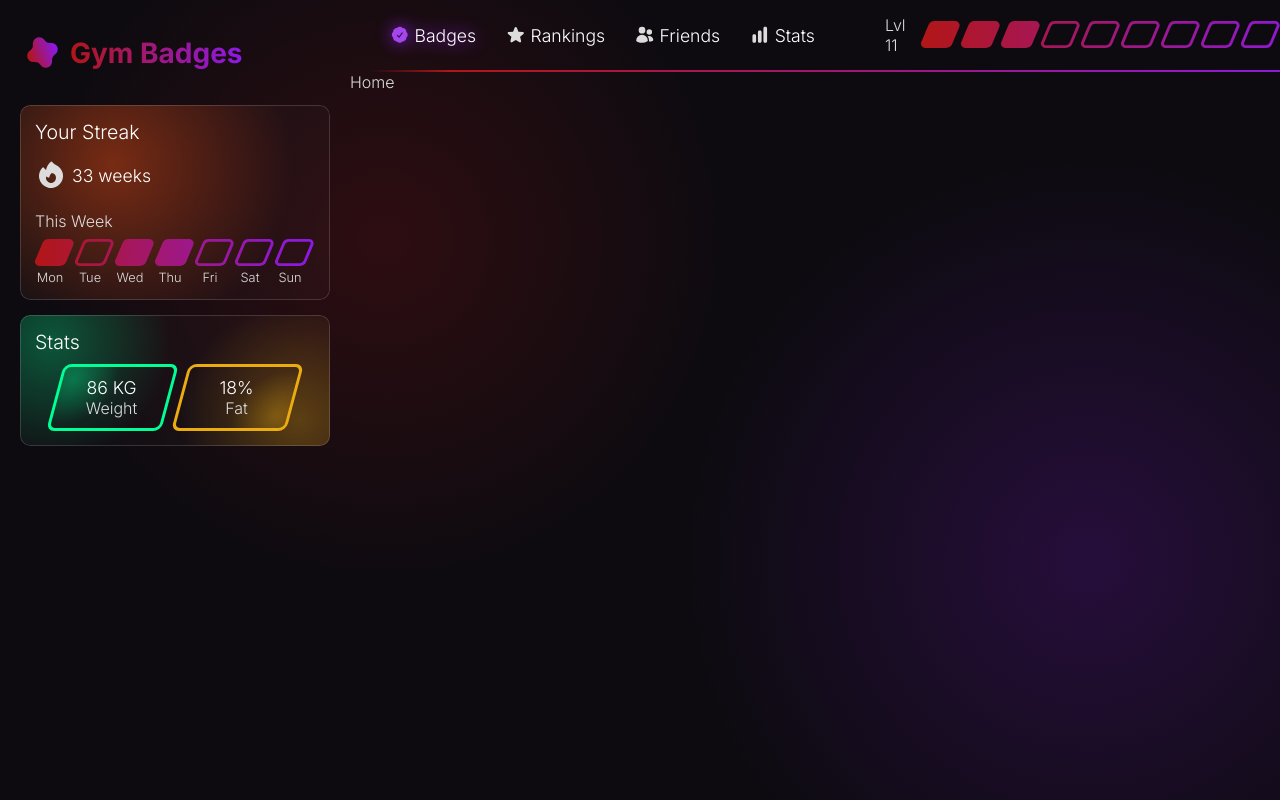
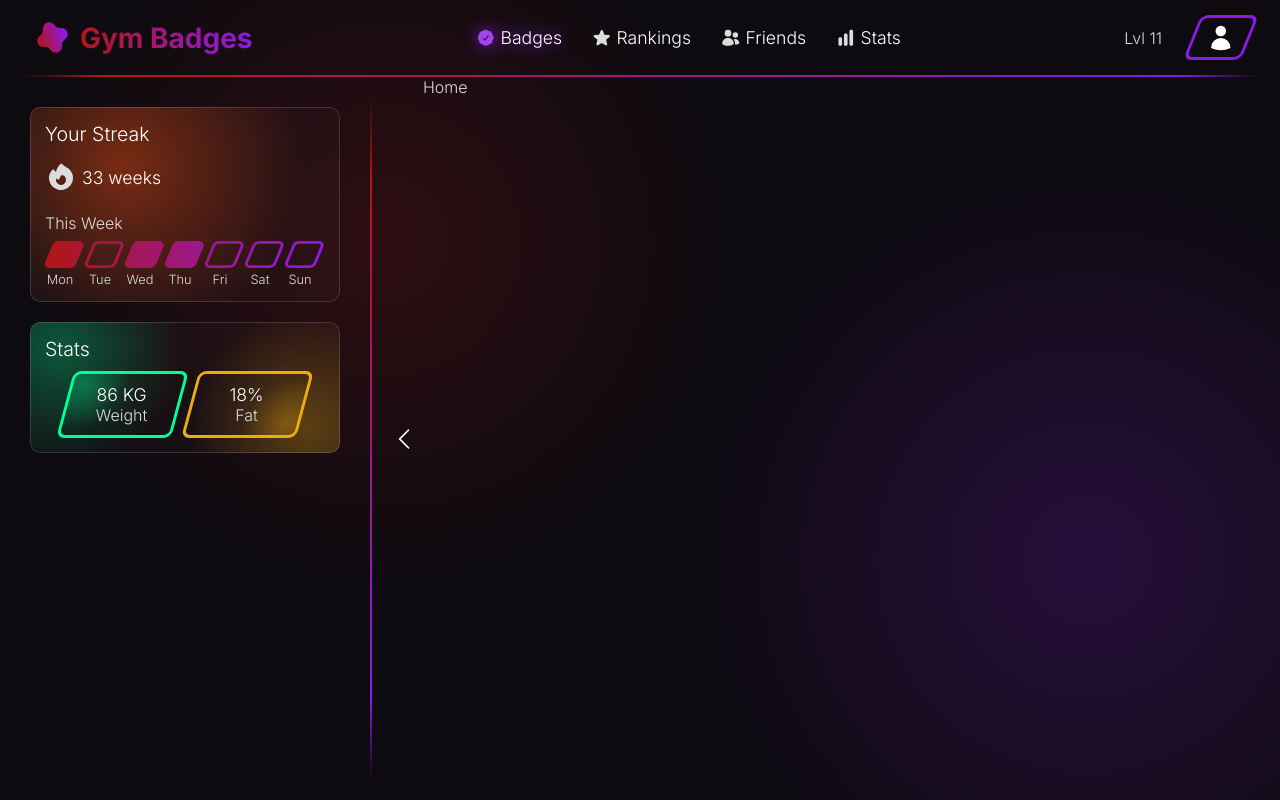
Before and after one commit to TFG-APP-de-gamificacion-del-deporte/gym-badges-web-app, a Next.js app in the folder src/gym_badges/: page / in a window 1280 px wide. Built offline with nearby package versions, Linux system fonts and the light colour scheme.

Commit message:
Add responsiveness to the header

```diff
--- a/src/gym_badges/app/(home)/home.module.scss
+++ b/src/gym_badges/app/(home)/home.module.scss
@@ -1,10 +1,14 @@
-.left_layout {
+@use "@/public/global_vars.scss" as GV;
+
+.layout {
+  height: 100vh;
+
+  display: flex;
+  flex-direction: column;
+}
+
+.dashboard_main_layout {
   display: flex;
   flex-direction: row;
-}
-
-.header_layout {
-  display: flex;
-  flex-direction: column;
   flex-grow: 1;
 }
--- a/src/gym_badges/app/(home)/layout.tsx
+++ b/src/gym_badges/app/(home)/layout.tsx
@@ -7,12 +7,10 @@ export default function RootLayout({
   children,
 }: Readonly<{ children: React.ReactNode }>) {
   return (
-    <div className={styles.left_layout}>
-      <Dashboard></Dashboard>
-      <LineSeparator vertical></LineSeparator>
-      <div className={styles.header_layout}>
-        <Header></Header>
-        <LineSeparator></LineSeparator>
+    <div className={styles.layout}>
+      <Header/>
+      <div className={styles.dashboard_main_layout}>
+        <Dashboard/>
         <main>{children}</main>
       </div>
     </div>
--- a/src/gym_badges/components/dashboard/dashboard.module.scss
+++ b/src/gym_badges/components/dashboard/dashboard.module.scss
@@ -1,8 +1,46 @@
+@use "@/public/global_vars.scss" as GV;
+
 .dashboard {
-  height: 100vh;
-  margin: 0px 20px;
+  display: flex;
+  flex-direction: row;
+}
+
+.widgets {
+  display: flex;
+  flex-direction: column;
+  gap: 20px;
+  margin: 30px;
+}
+
+.collapse_button {
+  $transition: all 0.2s ease-out;
 
   display: flex;
   flex-direction: column;
-  gap: 15px;
+  justify-content: center;
+
+  button {
+    background-color: transparent;
+    border: none;
+    border-radius: GV.$corner-radius;
+    margin-left: 15px;
+    transition: $transition;
+    padding: 8px 5px 8px 3px;
+
+    &:hover {
+      background-color: rgb(GV.$purple, 0.5);
+      filter: drop-shadow(0 0 8px GV.$purple);
+      transition: $transition;
+    }
+  }
+
+  svg {
+    display: flex;
+    flex-direction: column;
+    align-items: center;
+  }
 }
+
+.icon {
+  @include GV.icon-mid;
+}
--- a/src/gym_badges/components/dashboard/dashboard.tsx
+++ b/src/gym_badges/components/dashboard/dashboard.tsx
@@ -1,13 +1,15 @@
 import styles from "./dashboard.module.scss";
-import Logo from "@/components/logo/logo";
 import StreakCard from "@/components/dashboard/streak-card/streak-card";
 import { Suspense } from "react";
 import StatsCard from "./stats-card/stats-card";
+import LineSeparator from "../line-separator/line-separator";
+import { ChevronLeftIcon } from "@heroicons/react/24/solid";
 
 export default function Dashboard() {
   return (
     <div className={styles.dashboard}>
-      <Logo/>
+
+      <div className={styles.widgets}>
         <Suspense fallback={<>Loading Streak...</>}>
         {/* TODO Streak card loading fallback  */}
           <StreakCard/>
@@ -17,5 +19,15 @@ export default function Dashboard() {
           <StatsCard/>
         </Suspense>
       </div>
+
+      <LineSeparator vertical/>
+
+      <div className={styles.collapse_button}>
+        <button>
+          <ChevronLeftIcon className={styles.icon}/>
+        </button>
+      </div>
+
+    </div>
   );
 }
--- a/src/gym_badges/components/dashboard/streak-card/week-bar/week-bar.module.scss
+++ b/src/gym_badges/components/dashboard/streak-card/week-bar/week-bar.module.scss
@@ -43,7 +43,6 @@ $n_days: 7;
   mask-repeat: no-repeat;
   mask-size: 100%;
   mask-image: url(../../../../public/box.svg);
-  transition: mask 1s ease-in-out;
 }
 
 .filled {
--- a/src/gym_badges/components/header/header.module.scss
+++ b/src/gym_badges/components/header/header.module.scss
@@ -1,12 +1,41 @@
 @use "@/public/global_vars.scss" as GV;
+
+.header_container {
+  display: flex;
+  flex-direction: column;
+}
+
+$gap: 30px;
 
 .header {
   display: flex;
   flex-direction: row;
-  gap: 30px;
-  margin: 15px 30px;
+  gap: $gap;
+  margin: 15px $gap;
+}
+
+.nav_wrapper {
+  @include GV.mobile-screen {
+    display: none;
+  }
+
+  align-content: center;
 }
 
 .air {
-  flex-grow: 1
+  flex-grow: 1;
+  margin: 0 -$gap;
 }
+
+.air2 {
+  $transition: flex-grow 0.2s ease-out;
+
+  @include GV.medium-screen {
+    flex-grow: 1;
+    transition: $transition;
+  }
+
+  transition: $transition;
+  flex-grow: 3;
+  margin: 0 -$gap;
+}
--- a/src/gym_badges/components/header/header.tsx
+++ b/src/gym_badges/components/header/header.tsx
@@ -1,15 +1,24 @@
+import LineSeparator from "../line-separator/line-separator";
+import Logo from "../logo/logo";
 import AccountButton from "./account-button/account-button";
 import styles from "./header.module.scss";
 import LevelBar from "./level-bar/level-bar";
-import Nav from "./nav/nav";
+import Nav from "../nav/nav";
 
 export default function Header() {
   return (
-    <div className={styles.header}>
-      <Nav/>
-      <div className={styles.air}></div>
-      <LevelBar/>
-      <AccountButton/>
+    <div className={styles.header_container}>
+      <div className={styles.header}>
+        <Logo/>
+        <div className={styles.air}/>
+        <div className={styles.nav_wrapper}>
+          <Nav/>
+        </div>
+        <div className={styles.air2}/>
+        <LevelBar/>
+        <AccountButton/>
+      </div>
+      <LineSeparator/>
     </div>
   );
 }
--- a/src/gym_badges/components/header/level-bar/level-bar.module.scss
+++ b/src/gym_badges/components/header/level-bar/level-bar.module.scss
@@ -3,7 +3,6 @@
 // Number boxes in the exp bar.
 // [!] Need to be the same as the .tsx variables
 $n_boxes: 10;
-$n_boxes_mobile: 5;
 
 @function calcRgbaColor($index) {
   $start: $index - 1;
@@ -22,6 +21,10 @@ $n_boxes_mobile: 5;
 }
 
 .bar {
+  @include GV.medium-screen {
+    display: none;
+  }
+
   display: flex;
   flex-direction: row;
 
@@ -38,7 +41,6 @@ $n_boxes_mobile: 5;
   mask-repeat: no-repeat;
   mask-size: 100%;
   mask-image: url(../../../public/box.svg);
-  transition: mask 1s ease-in-out;
 }
 
 .filled {
--- a/src/gym_badges/components/logo/logo.module.scss
+++ b/src/gym_badges/components/logo/logo.module.scss
@@ -4,10 +4,17 @@
   display: flex;
   flex-direction: row;
   align-items: center;
-  margin: 30px 0px 15px 0px;
 }
 
 .title {
+  @include GV.small-screen {
+    display: none;
+  }
+
+  @include GV.mobile-screen {
+    display: block;
+  }
+
   margin-left: 5px;
 
   background-clip: text;
--- a/src/gym_badges/components/header/nav/nav.module.scss
+++ b/src/gym_badges/components/nav/nav.module.scss
@@ -21,7 +21,7 @@ $transition: all 0.3s ease-out;
 
   &:hover {
     filter: drop-shadow(0 0 8px GV.$purple);
-    background-color: rgb(GV.$purple, 0.2);
+    background-color: rgb(GV.$purple, 0.5);
 
     transition: $transition;
     transition-duration: 0.1s;
@@ -36,5 +36,5 @@ $transition: all 0.3s ease-out;
 }
 
 .icon {
-  @include GV.icon_small;
+  @include GV.icon-small;
 }
--- a/src/gym_badges/public/global_vars.scss
+++ b/src/gym_badges/public/global_vars.scss
@@ -1,10 +1,32 @@
-// App main colors
+
+// ===== App main variables =====
 $red: rgb(178, 22, 22);
 $purple: rgb(140, 25, 231);
 
 $corner-radius: 10px;
 
-// Card component
+
+// ===== Responsive media queries =====
+@mixin mobile-screen {
+  @media (max-width: 750px) {
+    @content;
+  }
+}
+
+@mixin small-screen {
+  @media (max-width: 1000px) {
+    @content;
+  }
+}
+
+@mixin medium-screen {
+  @media (max-width: 1400px) {
+    @content;
+  }
+}
+
+
+// ===== Card component =====
 @mixin card {
   background-color: rgba(255, 255, 255, 0.02);
   padding: 15px;
@@ -12,17 +34,16 @@ $corner-radius: 10px;
   border-radius: $corner-radius;
 }
 
-// Icon sizes
+
+// ===== Icon sizes =====
 @mixin icon {
   width: 32px;
 }
 
-// Icon sizes
 @mixin icon_mid {
   width: 28px;
 }
 
-// Icon size
-@mixin icon_small {
+@mixin icon-small {
   width: 1.22rem;
 }
```
Also changed, not shown: src/gym_badges/components/nav/nav.tsx (renamed from src/gym_badges/components/header/nav/nav.tsx). Lines whose indentation alone changed are shown as unchanged.
